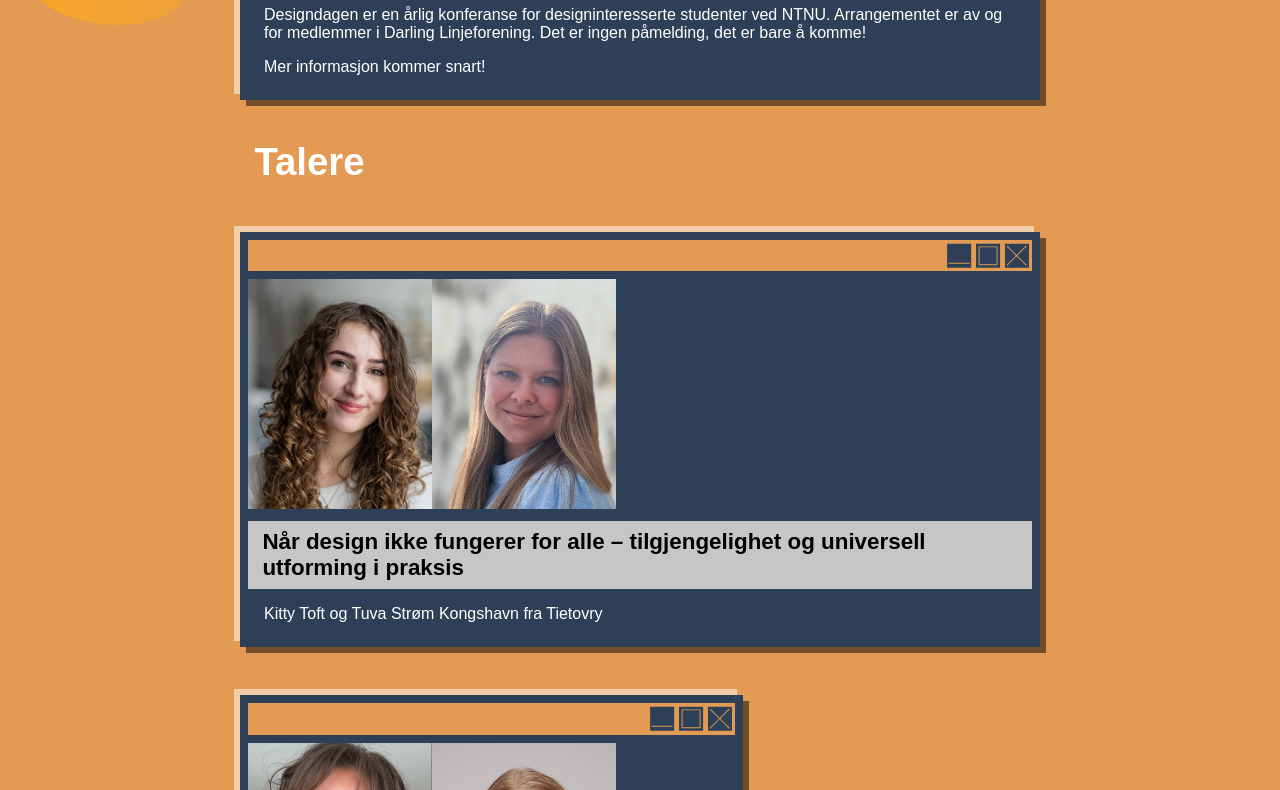
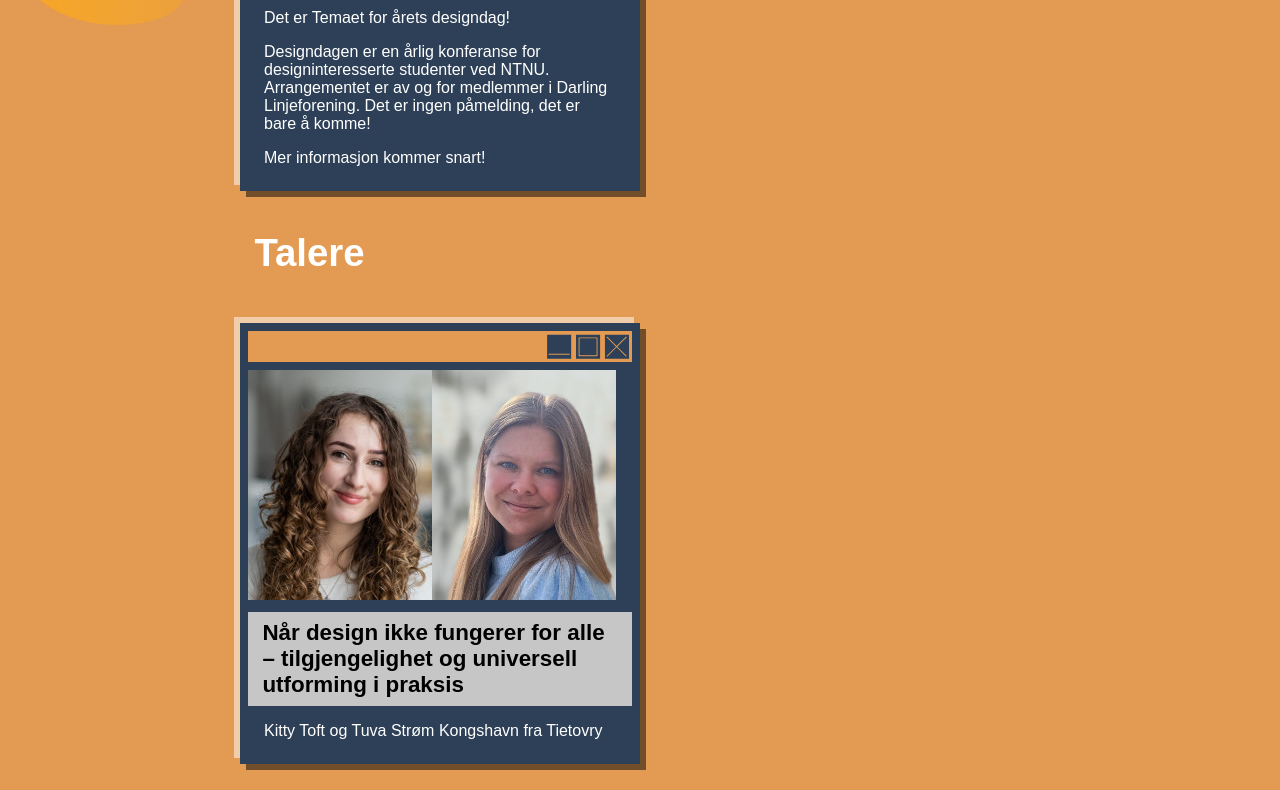
Before and after one commit to darling-linjeforening/Designdagen, a website: page index.html in a window 1280 px wide. Shown: the part 615-1405 px from the top of the page. Drawn offline with Linux system fonts and the light colour scheme.

Commit message:
Update styles.css mx width tab

```diff
--- a/css/styles.css
+++ b/css/styles.css
@@ -100,6 +100,7 @@ p{
     background-color: #2E4057;
     padding: 0.5rem;
     box-shadow: -6px -6px 0px 0px rgba(255, 255, 255, 0.50), 6px 6px 0px 0px rgba(0, 0, 0, 0.50);
+    max-width: 384px;
 }
 
 .orange{
```
